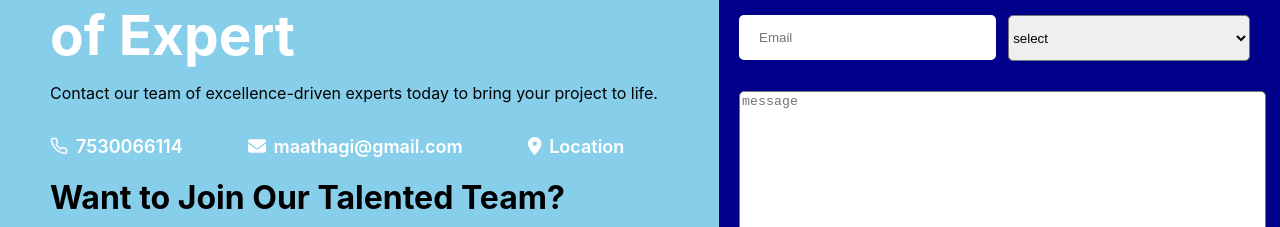
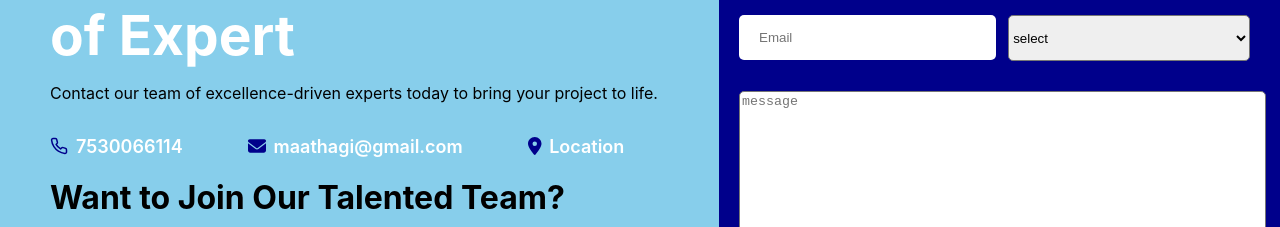
Before and after one commit to palavesh-T/MaathagiWeb, a React (Create React App) app: page /Contact in a window 1280 px wide. Shown: the part 880-1107 px from the top of the page. Built offline with nearby package versions, Linux system fonts and the light colour scheme.

Commit message:
19-06-25

```diff
--- a/src/page/About.js
+++ b/src/page/About.js
@@ -2,7 +2,7 @@ import React from "react";
 import MetaTitle from '../components/MetaTittle';
 import Header from "./Header";
 import "../assete/css/about.css";
-import about_maathagi from "../assete/SVG/badge-check.svg";
+import about_maathagi from "../assete/SVG/connection.gif";
 import about_maathagi_1 from "../assete/about/maathagi about.jpg";
 import puzzle_pic_1 from "../assete/about/puzzle_228431.png";
 import high_abot from "../assete/about/inovation.png";
--- a/src/page/Contact.js
+++ b/src/page/Contact.js
@@ -91,7 +91,6 @@ const Contact =() =>{
     }
   };
 
-
     return(
         <>
         <Header/>
@@ -107,13 +106,13 @@ const Contact =() =>{
 
                     <div className="maathagi_contact_div_3">
                         <div className="maathagi_contact_div_4">
-                            <Link to="tel:7530066114" className="flex items-center gap-2"><FiPhone />7530066114</Link>
+                            <Link to="tel:7530066114" className="flex items-center gap-2"><FiPhone style={{color:"darkblue"}} />7530066114</Link>
                         </div>
                         <div className="maathagi_contact_div_4">
-                           <Link to="mailto:maathagi@gmail.com" className="flex items-center gap-2"><FontAwesomeIcon icon={faEnvelope} /> maathagi@gmail.com</Link>
+                           <Link to="mailto:maathagi@gmail.com" className="flex items-center gap-2"><FontAwesomeIcon icon={faEnvelope} style={{color:"darkblue"}} /> maathagi@gmail.com</Link>
                         </div>
                         <div className="maathagi_contact_div_4">
-                           <Link to="/location" className="flex items-center gap-2"><FontAwesomeIcon icon={faLocationDot} />Location</Link>
+                           <Link to="/location" className="flex items-center gap-2"><FontAwesomeIcon icon={faLocationDot} style={{color:"darkblue"}} />Location</Link>
                         </div>
                     </div>
 
--- a/src/page/Home.js
+++ b/src/page/Home.js
@@ -93,7 +93,7 @@ const Home = () => {
 
                         <div className="maathagi_about_more_btn">
                             <div className="maathagi_about_more_btn_1">
-                                <button>MORE ABOUT US</button>
+                                <button onClick={() => phd_peoposal("/About")} >MORE ABOUT US</button>
                             </div>
                         </div>
                     </div>
--- a/src/page/Softwaredevelopment.js
+++ b/src/page/Softwaredevelopment.js
@@ -5,10 +5,19 @@ import software_pic_1 from "../assete/images/software 1.jpeg";
 import { FaLock, FaSearch, FaServer, FaUserShield, FaDatabase, FaMapMarkedAlt,FaRss,FaCreditCard,FaLaptopCode,FaFileInvoiceDollar,FaUniversity,FaMoneyBillWave,FaSms } from 'react-icons/fa';
   import {FaVideo,FaCode,FaSearchDollar,FaPhoneAlt,FaEnvelope,FaMapMarkerAlt,FaFileAlt,FaMobileAlt,FaSchool,FaSitemap,FaShoppingCart,FaUserClock} from 'react-icons/fa';
 import Footer from "./Footer";
-import { Link } from "react-router-dom";
+import {  useNavigate } from "react-router-dom";
 import MetaTitle from '../components/MetaTittle';
 
 const Softwaredevelopment = () =>{
+
+     const navigate = useNavigate();
+
+        const phd_peoposal = (path) => {
+            navigate(path);
+            setTimeout(() => {
+                window.scrollTo(0, 0);
+            }, 0);
+        };
 
     return(
         <>
@@ -73,7 +82,7 @@ const Softwaredevelopment = () =>{
                     <h2>We run all kinds of IT services that vow your success</h2>
                 </div>
                 <div className="software_maathagi_div_design_3">
-                    <button><Link to="/Contact">Let's talk</Link></button>
+                    <button onClick={() => phd_peoposal("/Contact")}>Let's talk</button>
                 </div>
             </div>
         </div>
```
Also changed, not shown: src/App.js (line endings or trailing spaces).
